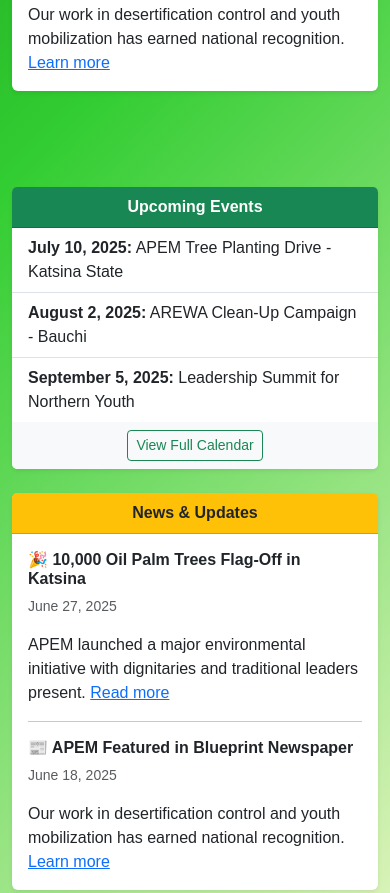
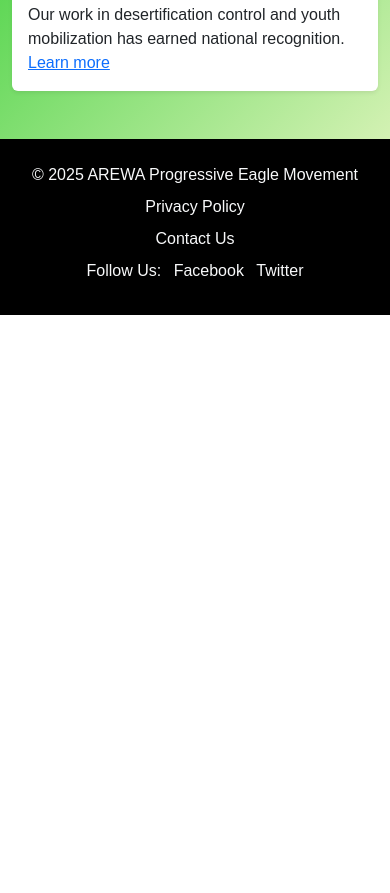
Before and after one commit to Wase-test44/wase-test44.github.io, a plain HTML site: page index.html in a window 390 px wide. Shown: the part 1126-2019 px from the top of the page. After the commit the page ends 1441 px from the top, so only its background shows below. Drawn offline with nearby package versions, Linux system fonts and the light colour scheme.

Commit message:
Update index.html

```diff
--- a/index.html
+++ b/index.html
@@ -424,6 +424,33 @@ li.position-relative:hover > .submenu {
             <div class="carousel-item">
               <img src="https://wase-test44.github.io/event2.jpg" class="d-block w-100" style="height: 220px; object-fit: cover;" alt="Photo 2">
             </div>
+            <div class="carousel-item">
+              <img src="https://wase-test44.github.io/event3.jpg" class="d-block w-100" style="height: 220px; object-fit: cover;" alt="Photo3 ">
+            </div>
+            <div class="carousel-item">
+              <img src="https://wase-test44.github.io/event4.jpg" class="d-block w-100" style="height: 220px; object-fit: cover;" alt="Photo 4">
+            </div>
+            <div class="carousel-item">
+              <img src="https://wase-test44.github.io/event5.jpg" class="d-block w-100" style="height: 220px; object-fit: cover;" alt="Photo 5">
+            </div>
+            <div class="carousel-item">
+              <img src="https://wase-test44.github.io/event6.jpg" class="d-block w-100" style="height: 220px; object-fit: cover;" alt="Photo 6">
+            </div>
+            <div class="carousel-item">
+              <img src="https://wase-test44.github.io/event7.jpg" class="d-block w-100" style="height: 220px; object-fit: cover;" alt="Photo 7">
+            </div>
+            <div class="carousel-item">
+              <img src="https://wase-test44.github.io/event8.jpg" class="d-block w-100" style="height: 220px; object-fit: cover;" alt="Photo 8">
+            </div>
+            <div class="carousel-item">
+              <img src="https://wase-test44.github.io/event9.jpg" class="d-block w-100" style="height: 220px; object-fit: cover;" alt="Photo 9">
+            </div>
+            <div class="carousel-item">
+              <img src="https://wase-test44.github.io/event10.jpg" class="d-block w-100" style="height: 220px; object-fit: cover;" alt="Photo 10">
+            </div>
+             <div class="carousel-item">
+              <img src="https://wase-test44.github.io/event11.jpg" class="d-block w-100" style="height: 220px; object-fit: cover;" alt="Photo 11">
+            </div>
             <!-- Repeat for other images as needed -->
           </div>
           <button class="carousel-control-prev" type="button" data-bs-target="#photoCarousel" data-bs-slide="prev">
@@ -482,54 +509,6 @@ li.position-relative:hover > .submenu {
 
 
 
-  <!-- Events and News Section -->
-<section class="container my-5">
-  <div class="row g-4">
-    <!-- Event Calendar -->
-    <div class="col-md-6">
-      <div class="card shadow-sm border-0 h-100">
-        <div class="card-header bg-success text-white text-center fw-bold">
-          Upcoming Events
-        </div>
-        <ul class="list-group list-group-flush">
-          <li class="list-group-item">
-            <strong>July 10, 2025:</strong> APEM Tree Planting Drive - Katsina State
-          </li>
-          <li class="list-group-item">
-            <strong>August 2, 2025:</strong> AREWA Clean-Up Campaign - Bauchi
-          </li>
-          <li class="list-group-item">
-            <strong>September 5, 2025:</strong> Leadership Summit for Northern Youth
-          </li>
-        </ul>
-        <div class="card-footer text-center bg-light">
-          <a href="#" class="btn btn-sm btn-outline-success">View Full Calendar</a>
-        </div>
-      </div>
-    </div>
-
-    <!-- News & Updates -->
-    <div class="col-md-6">
-      <div class="card shadow-sm border-0 h-100">
-        <div class="card-header bg-warning text-dark text-center fw-bold">
-          News & Updates
-        </div>
-        <div class="card-body">
-          <h6 class="fw-bold">🎉 10,000 Oil Palm Trees Flag-Off in Katsina</h6>
-          <p class="small text-muted">June 27, 2025</p>
-          <p class="card-text">APEM launched a major environmental initiative with dignitaries and traditional leaders present. <a href="#">Read more</a></p>
-
-          <hr>
-
-          <h6 class="fw-bold">📰 APEM Featured in Blueprint Newspaper</h6>
-          <p class="small text-muted">June 18, 2025</p>
-          <p class="card-text">Our work in desertification control and youth mobilization has earned national recognition. <a href="#">Learn more</a></p>
-        </div>
-      </div>
-    </div>
-  </div>
-</section>
-
 
   <!-- Footer -->
   <footer class="text-light bg-black py-4">
```
